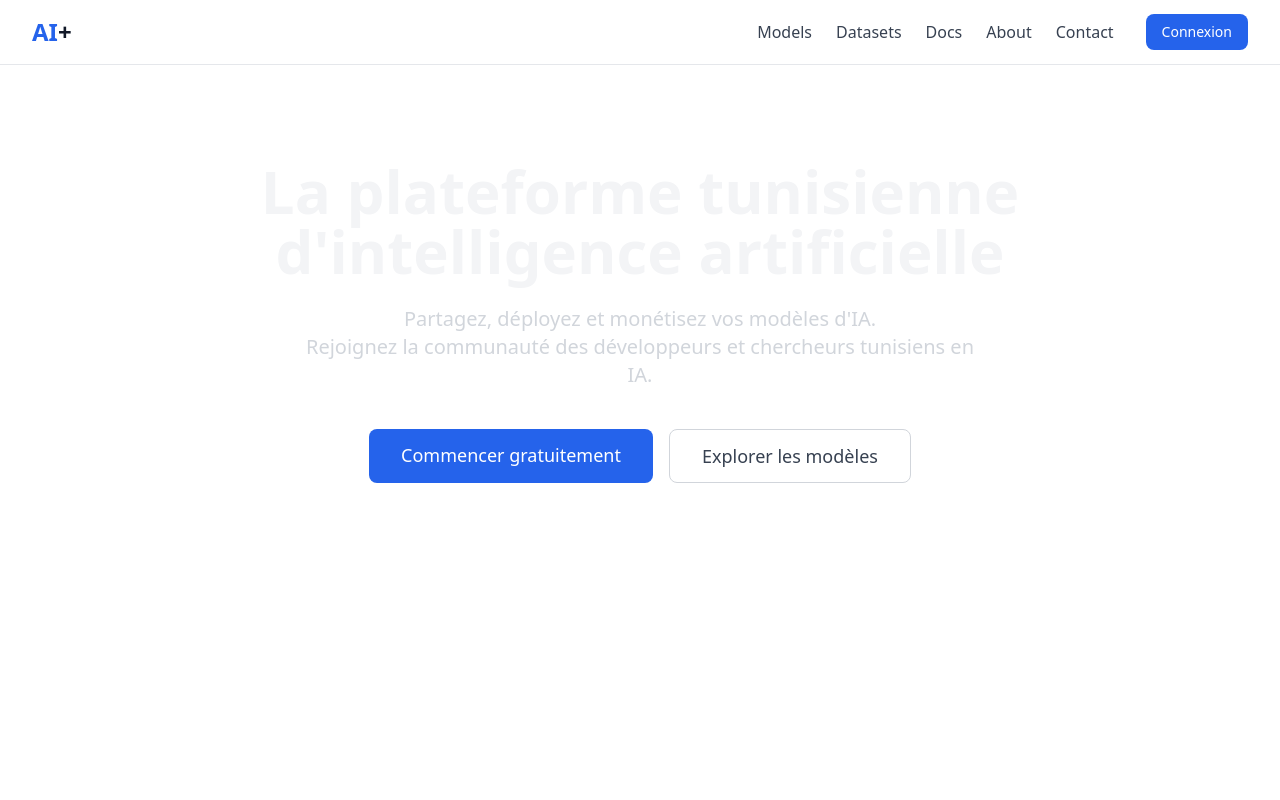
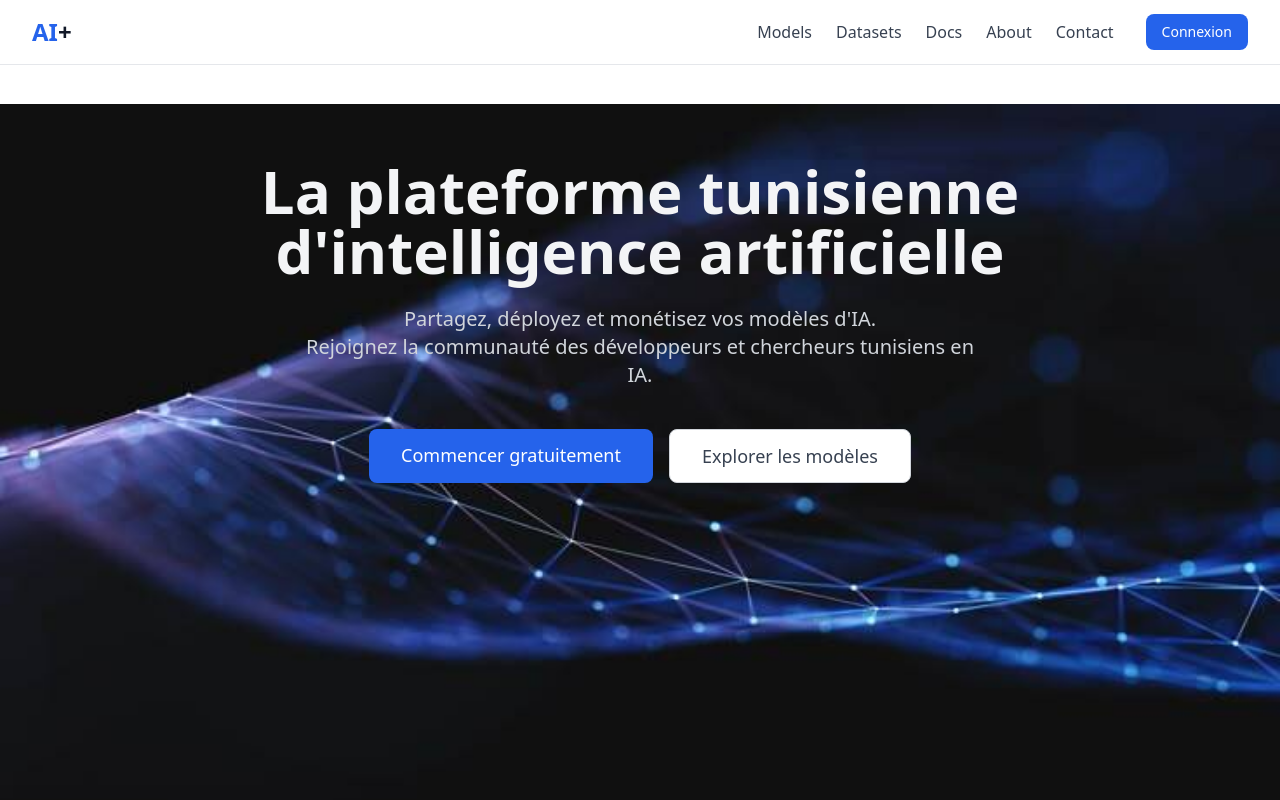
Before and after one commit to Azizjlassi2/AI-Frontend, a React (Vite) app: page /#/ in a window 1280 px wide. Shown: the top 800 px of the page. Built offline with nearby package versions, Linux system fonts and the light colour scheme.

Commit message:
Fix GitHub Pages deployment (HashRouter, base path)

```diff
--- a/src/components/Hero.tsx
+++ b/src/components/Hero.tsx
@@ -3,7 +3,7 @@ export function Hero() {
   return <section className="relative  bg-cover bg-center py-16 sm:py-24 min-h-screen"
     style={{
       backgroundPosition: 'center', backgroundSize: 'contain', backgroundRepeat: 'no-repeat',
-      backgroundImage: "url('/Background-image.jpg'),"
+      backgroundImage: "url('./Background-image.jpg')",
     }}>
     <div className="container mx-auto px-4 sm:px-6 lg:px-8 ">
 
```
